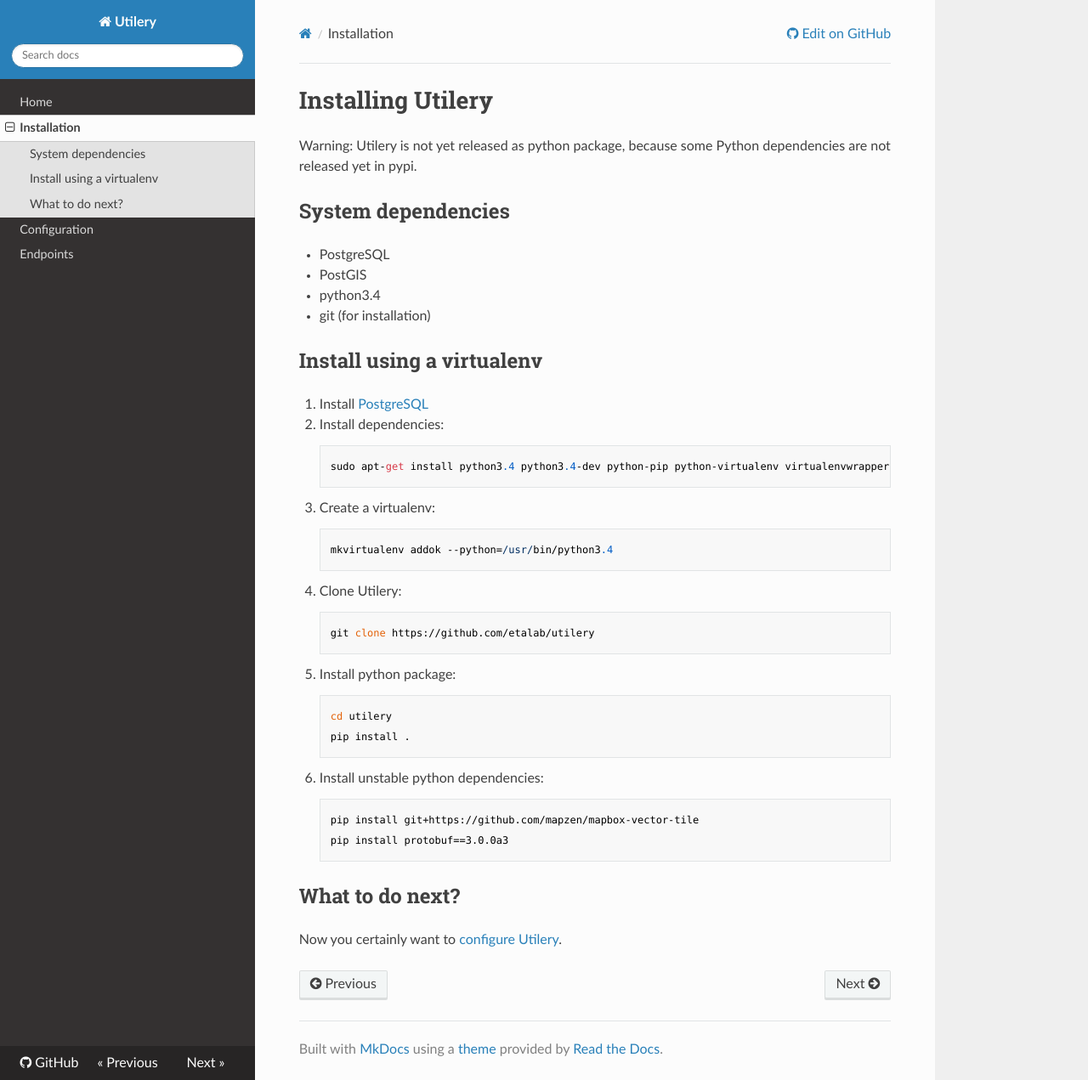
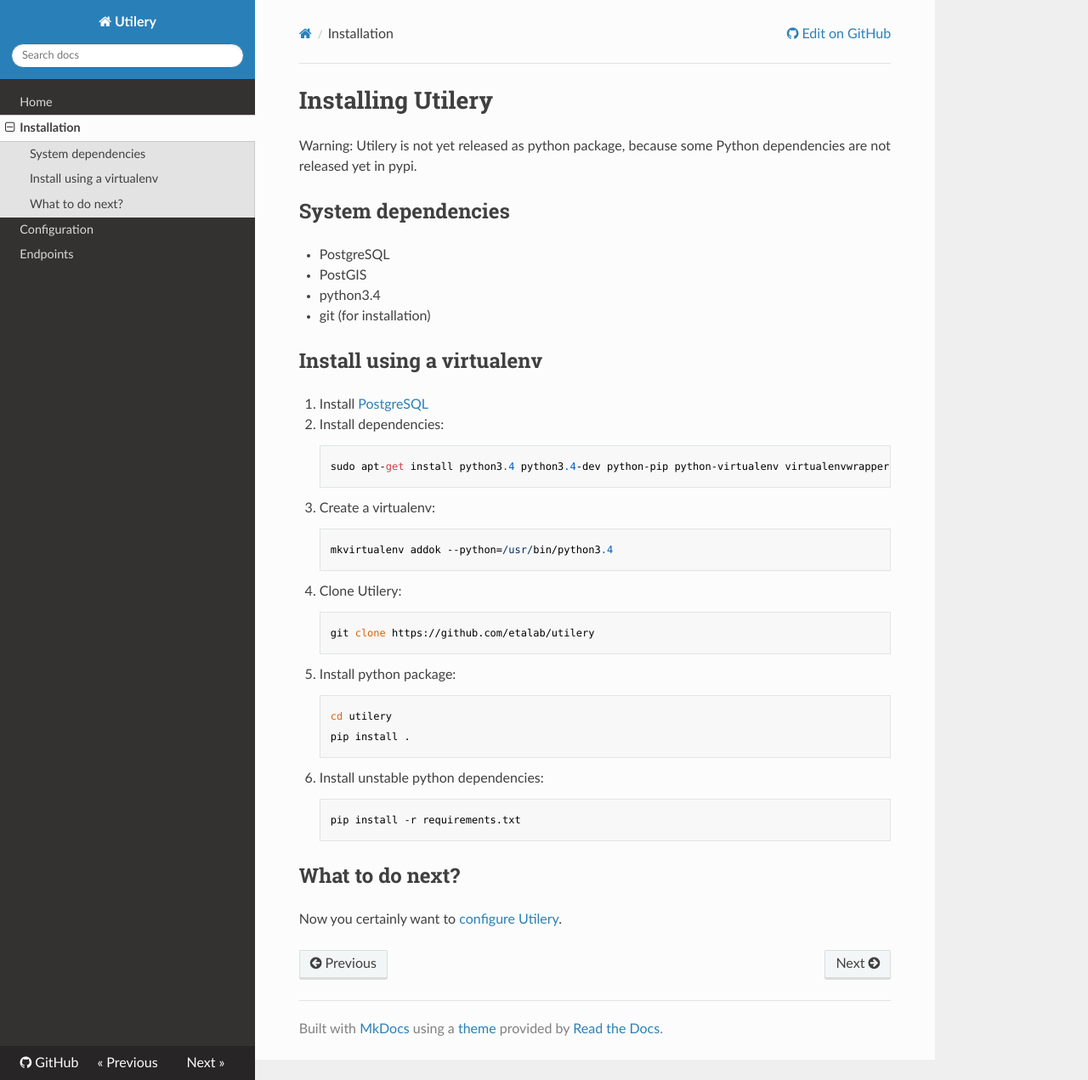
Before and after one commit to tilery/utilery, an MkDocs documentation site: the page built from docs/install.md, in a window 1280 px wide and 1271 px high. Shown: the whole window at 85% size. Built offline with MkDocs 1.6.1, drawn with Linux system fonts in a browser that asks for light colours; nearby versions of some CDN libraries; old or Windows-style settings are respelled for this version of MkDocs.

Commit message:
Use instable mapbox-vector-tile and protobug in requirements.txt

```diff
--- a/docs/install.md
+++ b/docs/install.md
@@ -33,8 +33,7 @@
 
 1. Install unstable python dependencies:
 
-        pip install git+https://github.com/mapzen/mapbox-vector-tile
-        pip install protobuf==3.0.0a3
+        pip install -r requirements.txt
 
 
 
--- a/requirements.txt
+++ b/requirements.txt
@@ -1,5 +1,6 @@
 Flask==0.10.1
 PyYAML==3.11
-mapbox-vector-tile==0.0.11
+git+https://github.com/mapzen/mapbox-vector-tile
 mercantile==0.8.2
+protobuf==3.0.0a3
 psycopg2==2.6.1
```
